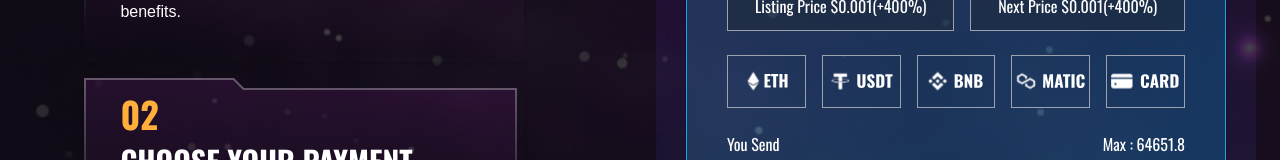
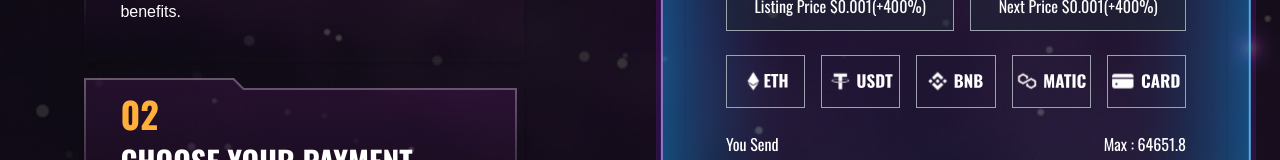
Before and after one commit to frontendvault/lhunt, a Next.js app: page / in a window 1280 px wide. Shown: the part 1229-1389 px from the top of the page. Built offline with nearby package versions, Linux system fonts and the light colour scheme.

Commit message:
presale form bg

```diff
--- a/app/components/BecomeLockhunter.jsx
+++ b/app/components/BecomeLockhunter.jsx
@@ -28,17 +28,17 @@ const BecomeLockhunter = () => {
       <div className='container mx-auto px-4 py-8 '>
         <h2 className='text-center mb-8 text-white relative'>
           <span className='flex justify-center'> Become a </span>
-          <span className='tex-2xl md:text-[200px] text-yellow-custom -mt-20 flex justify-center'>LuckHunter</span>
-          <span className='flex justify-center lg:absolute w-full md:mt-[-130px]'>
+          <span className='text-5xl md:text-[200px] text-yellow-custom -mt-20 flex justify-center'>LuckHunter</span>
+          <span className='flex justify-center static lg:absolute w-full mt-0 md:mt-[-130px]'>
             to Own a Casino
           </span>
         </h2>
-        <div className='flex items-end h-[400px] md:h-[1100px] justify-between'>
+        <div className='flex flex-col md:flex-row md:items-end h-auto md:h-[1100px] justify-between'>
 
           {columns.map((column, index) => (
             <div
               key={index}
-              className='text-left w-[100%] h-[300px] md:w-[450px] md:h-[360px] relative own-casino-itemn-bg p-[60px]'
+              className='text-left h-[300px] w-full md:w-[450px] md:h-[360px] relative own-casino-itemn-bg p-[60px]'
             >
               <Image src={column.img} width={220} height={220} alt={column.heading} className='absolute right-5 -mt-24'/>
               <h4 className=' font-semibold uppercase border-gray-300 pb-3 mb-4 border-b text-white'>
--- a/app/components/HowItWorks.jsx
+++ b/app/components/HowItWorks.jsx
@@ -37,9 +37,9 @@ const   HowItWorks =() => {
     <div className=' md:py-[50px]  howit-works-bg'>
       <div className='container mx-auto howit-work-diagram lg:py-[100px]'>
           <h2 className=' text-white text-center mb-4 md:mb-5'>{data.heading}</h2>
-        <div className='grid grid-cols-1 md:grid-cols-3 gap-6'>
+        <div className='flex flex-col md:flex-row '>
           {data.secondRow.map((item, index) => (
-            <div key={index} className='text-center space-y-4 w-44 mx-auto'>
+            <div key={index} className='text-center space-y-4 w-44 md:mx-auto howitworks-section1-mobile'>
               <div
                 className={`w-[65px] h-[65px] mx-auto flex items-center justify-center rounded-full border-2  border-dashed border-purple-500  font-bold text-3xl text-white mb-6`}
               >
@@ -52,9 +52,9 @@ const   HowItWorks =() => {
             </div>
           ))}
         </div>
-        <div className='flex justify-evenly md:w-[86%] mx-auto mt-10 md:mt-20 '>
+        <div className='flex flex-col md:flex-row md:justify-evenly md:w-[86%] mx-auto mt-5 md:mt-20 howitworks-section1-mobile'>
           {data.thirdRow.map((item, index) => (
-            <div key={index} className='p-6 text-center md:w-[300px] mx-50 mt-20'>
+            <div key={index} className='p-6 text-center w-72 md:w-[300px] md:mx-50 mt-20'>
               <div
                 className={`w-[65px] h-[65px] mx-auto flex items-center justify-center rounded-full  border-2 border-dashed border-purple-500 font-bold text-3xl text-white mb-6`}
               >
@@ -67,6 +67,8 @@ const   HowItWorks =() => {
             </div>
           ))}
         </div>
+
+
       </div>
     </div>
   )
--- a/app/components/Presale.jsx
+++ b/app/components/Presale.jsx
@@ -53,7 +53,7 @@ const Presale = () => {
             </div>
           </div>
           <div className='flex-1 presale-form-bg w-[100%] py-20  lg:w-[700px] lg:h-[920px] flex items-center justify-center'>
-            <form className='px-8 md:p-10 w-[100%] lg:w-[90%]  mx-auto  shadow rounded space-y-6 md:border border-sky-500 text-white md:bg-gradient-to-r from-sky-400/20 to-sky-600/30 inner-shadow'>
+            <form className='px-8 md:p-10 w-[100%] lg:w-[90%]  mx-auto  shadow rounded space-y-6  text-white '>
               <div className='pt-2 md:pt-0'>
                 <div className='flex justify-between text-yellow-custom mb-2'>
                   <span>Presale Stage 1</span>
--- a/app/globals.css
+++ b/app/globals.css
@@ -114,8 +114,6 @@ h6 {
 }
 .presale-form-bg {
   background: url(/images/presale-form-bg.png) no-repeat center center;
-  background-attachment: unset;
-  @apply bg-cover;
 }
 .presale-item-bg {
   background: url(/images/presale-item-bg.svg) no-repeat left center;
@@ -267,19 +265,25 @@ h6 {
 }
 
 @media only screen and (max-width: 600px) {
-  h1 {line-height: 40px!important;}
+  h1 {
+    line-height: 40px !important;
+  }
   h2 {
     font-size: 1.75rem;
   }
   h3 {
     @apply text-3xl;
   }
+  h4 {
+    @apply text-2xl
+  }
   h6 {
     @apply text-xl;
   }
 
-
-  .banner-bg { background-position: left 0 ;}
+  .banner-bg {
+    background-position: left 0;
+  }
   .banner-btn-left {
     background: url(/images/banner-btn-left-mobile.png) no-repeat center center;
   }
@@ -290,9 +294,34 @@ h6 {
     background: url(/images/presale-form-bg-mobile.png) no-repeat top center;
   }
   .howit-work-diagram {
-    background: url(/images/how-it-works-diagram-mobile.png) no-repeat top center;
+    background: url(/images/how-it-works-diagram-mobile.png) no-repeat center
+      center;
   }
   .big-button {
     background: url(/images/btn-big-bg-mobile.svg) no-repeat center center;
+  }
+  .howitworks-section1-mobile:first-child {
+    @apply ml-[240px];
+  }
+  .howitworks-section1-mobile:nth-child(1) {
+    @apply mr-[240px];
+  }
+  .howitworks-section1-mobile:nth-child(2) {
+    @apply mr-[240px];
+  }
+  .howitworks-section1-mobile:nth-child(4) {
+    @apply mr-[240px];
+  }
+  .howitworks-section2-mobile:first-child {
+    @apply mr-[240px];
+  }
+  .howitworks-section2-mobile:nth-child(1) {
+    @apply ml-[240px];
+  }
+  .become-lockhunter-bg {
+    background: url(/images/lockhunter-bg.png) no-repeat 0 500px;
+  }
+  .own-casino-itemn-bg {
+    background: url(/images/own-casino-item-bg-mobile.png) no-repeat top center;
+  }
 }
-}
```
Also changed, not shown: app/components/LuckhunterMetaverse.jsx (line endings or trailing spaces), public/images/own-casino-item-bg-mobile.png (added), public/images/presale-form-bg.png.
